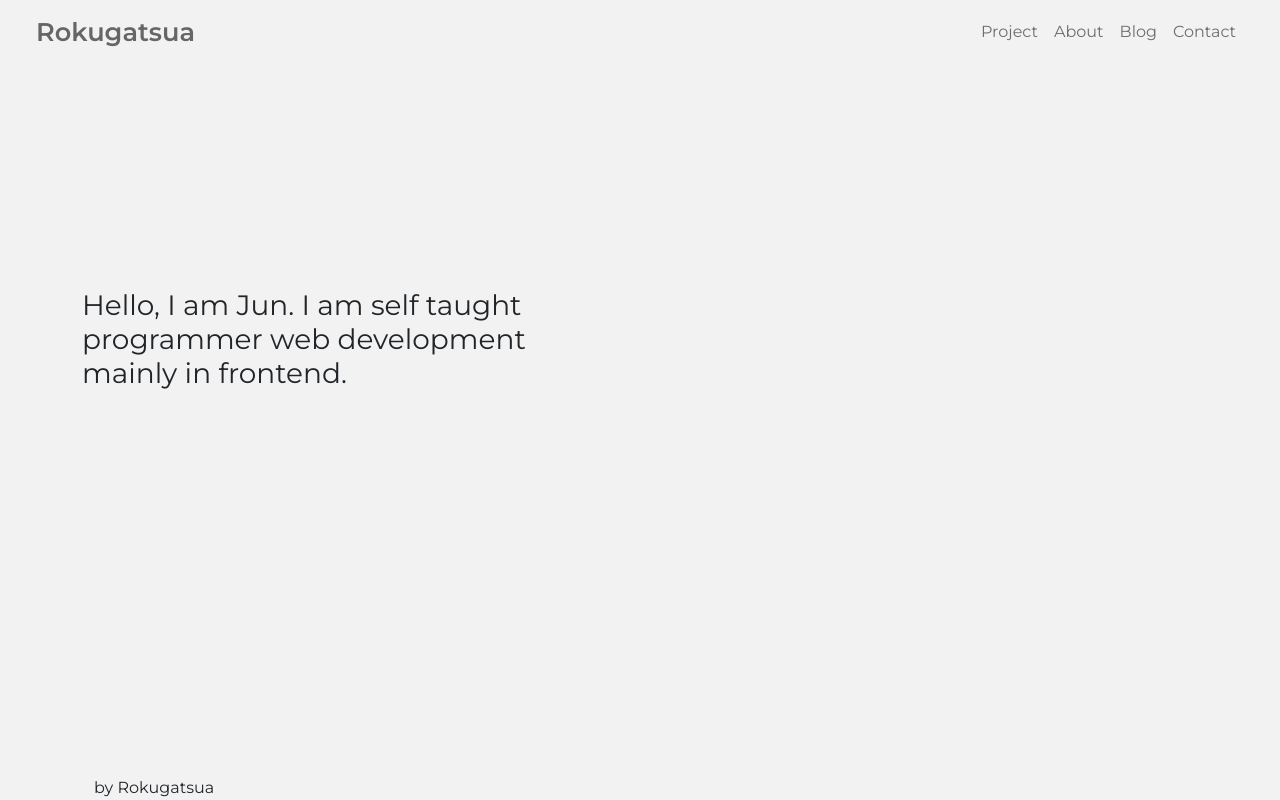
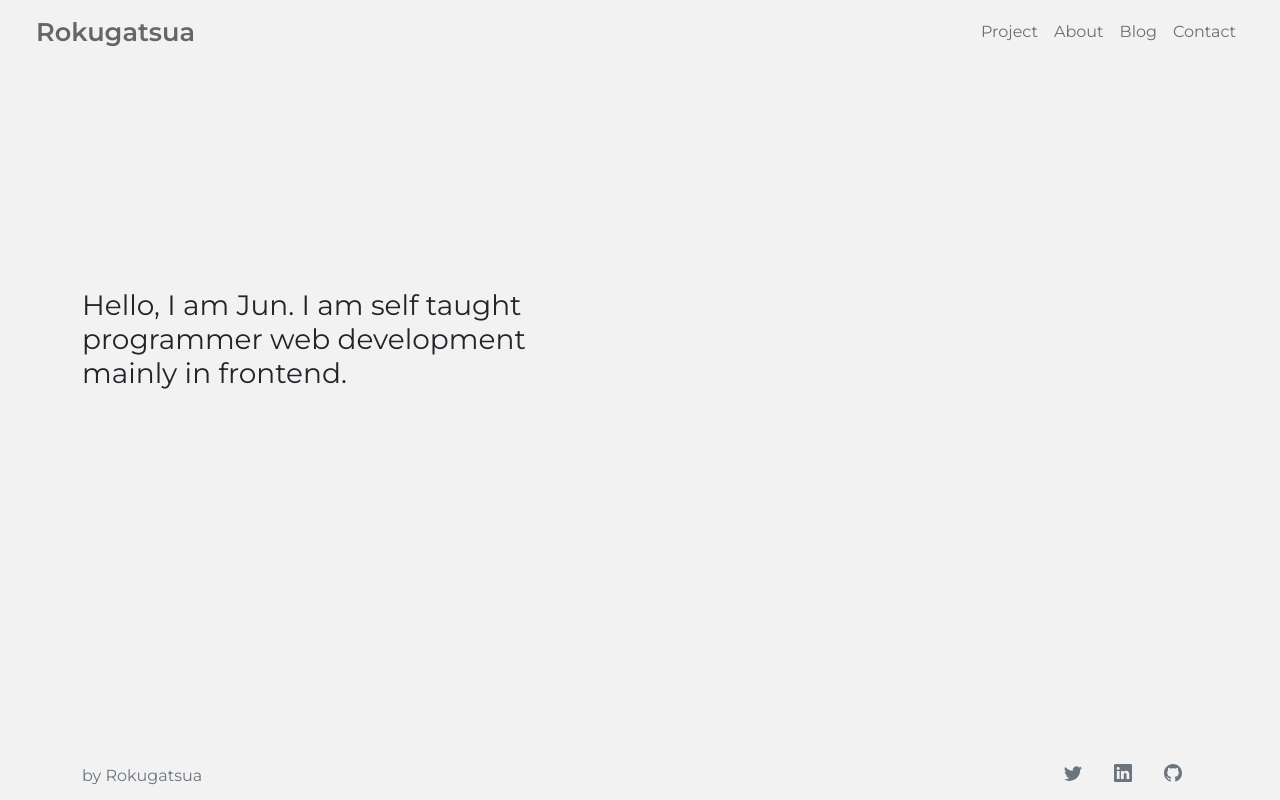
Before and after one commit to Rokugatsua/rokugatsua.github.io, a Vue app: page / in a window 1280 px wide. Built offline with nearby package versions, Linux system fonts and the light colour scheme.

Commit message:
add social

```diff
--- a/src/components/Footer.vue
+++ b/src/components/Footer.vue
@@ -1,15 +1,34 @@
 <template>
-  <footer class="container-lg">
-    <div class="row">
-      <div class="col">
-        by Rokugatsua
-      </div>
-      <div class="col">
-        <ul class="nav">
-          <li class="nav-item"></li>
-        </ul>
-      </div>
+  <footer class="row align-items-center">
+    <span class="col text-secondary">
+      by Rokugatsua
+    </span>
+    <div class="col mb-2">
+      <ul class="nav justify-content-end" >
+        <li class="nav-item" v-for="soci in socials" :key="soci.id">
+          <a :href="soci.link" class="nav-link text-secondary" target="_blank">
+            <i>
+              <svg xmlns="http://www.w3.org/2000/svg" width="18" height="18" fill="currentColor" class="bi bi-twitter" viewBox="0 0 16 16" v-html="soci.icons">
+              </svg>
+            </i>
+          </a>
+        </li>
+      </ul>
     </div>
-
   </footer>
 </template>
+
+<script>
+export default {
+  data(){
+    return{
+      socials: [
+        {id:1, name: 'twitter', link:"https://twitter.com/rokugatsua", icons:'<path d="M5.026 15c6.038 0 9.341-5.003 9.341-9.334 0-.14 0-.282-.006-.422A6.685 6.685 0 0 0 16 3.542a6.658 6.658 0 0 1-1.889.518 3.301 3.301 0 0 0 1.447-1.817 6.533 6.533 0 0 1-2.087.793A3.286 3.286 0 0 0 7.875 6.03a9.325 9.325 0 0 1-6.767-3.429 3.289 3.289 0 0 0 1.018 4.382A3.323 3.323 0 0 1 .64 6.575v.045a3.288 3.288 0 0 0 2.632 3.218 3.203 3.203 0 0 1-.865.115 3.23 3.23 0 0 1-.614-.057 3.283 3.283 0 0 0 3.067 2.277A6.588 6.588 0 0 1 .78 13.58a6.32 6.32 0 0 1-.78-.045A9.344 9.344 0 0 0 5.026 15z"/>'},
+        {id:2, name: 'linkedin', link:'https://linkedin.com/in/juniansyahs', icons:'<path fill-rule="evenodd" d="M0 1.146C0 .513.526 0 1.175 0h13.65C15.474 0 16 .513 16 1.146v13.708c0 .633-.526 1.146-1.175 1.146H1.175C.526 16 0 15.487 0 14.854V1.146zm4.943 12.248V6.169H2.542v7.225h2.401zm-1.2-8.212c.837 0 1.358-.554 1.358-1.248-.015-.709-.52-1.248-1.342-1.248-.822 0-1.359.54-1.359 1.248 0 .694.521 1.248 1.327 1.248h.016zm4.908 8.212h-2.4s.03-6.547 0-7.225h2.4v1.023a5.54 5.54 0 0 0-.016.025h.016v-.025c.32-.493.89-1.193 2.165-1.193 1.58 0 2.764 1.033 2.764 3.252v4.143h-2.4V9.529c0-.972-.348-1.634-1.217-1.634-.664 0-1.059.447-1.233.878-.063.154-.079.37-.079.586v4.035z"/>'},
+        {id:3, name: 'github', link:'https://github.com/rokugatsua', icons:'<path fill-rule="evenodd" d="M8 0C3.58 0 0 3.58 0 8c0 3.54 2.29 6.53 5.47 7.59.4.07.55-.17.55-.38 0-.19-.01-.82-.01-1.49-2.01.37-2.53-.49-2.69-.94-.09-.23-.48-.94-.82-1.13-.28-.15-.68-.52-.01-.53.63-.01 1.08.58 1.23.82.72 1.21 1.87.87 2.33.66.07-.52.28-.87.51-1.07-1.78-.2-3.64-.89-3.64-3.95 0-.87.31-1.59.82-2.15-.08-.2-.36-1.02.08-2.12 0 0 .67-.21 2.2.82.64-.18 1.32-.27 2-.27.68 0 1.36.09 2 .27 1.53-1.04 2.2-.82 2.2-.82.44 1.1.16 1.92.08 2.12.51.56.82 1.27.82 2.15 0 3.07-1.87 3.75-3.65 3.95.29.25.54.73.54 1.48 0 1.07-.01 1.93-.01 2.2 0 .21.15.46.55.38A8.012 8.012 0 0 0 16 8c0-4.42-3.58-8-8-8z"/>'},
+        // {id:4, name: '', link:'', icons:''},
+      ]
+    }
+  }
+}
+</script>
```
